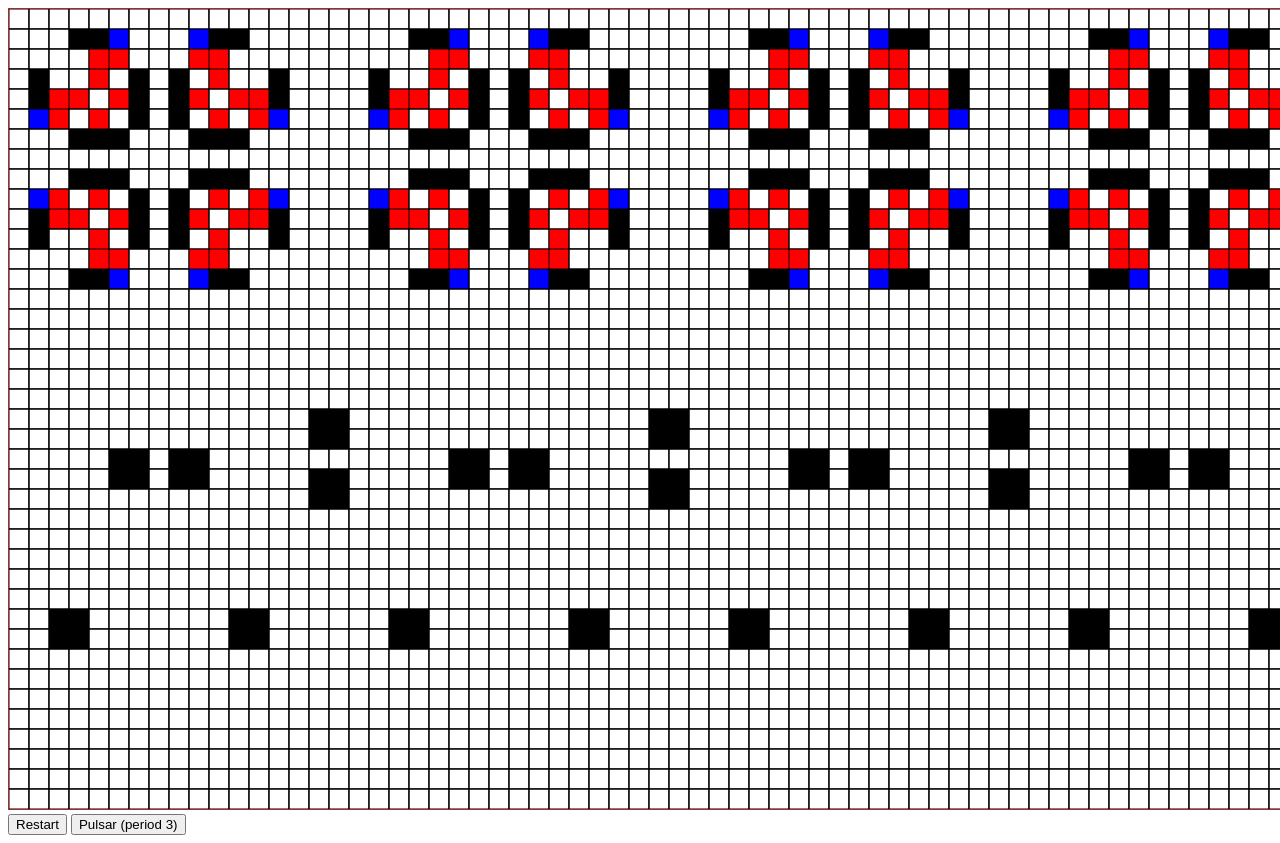
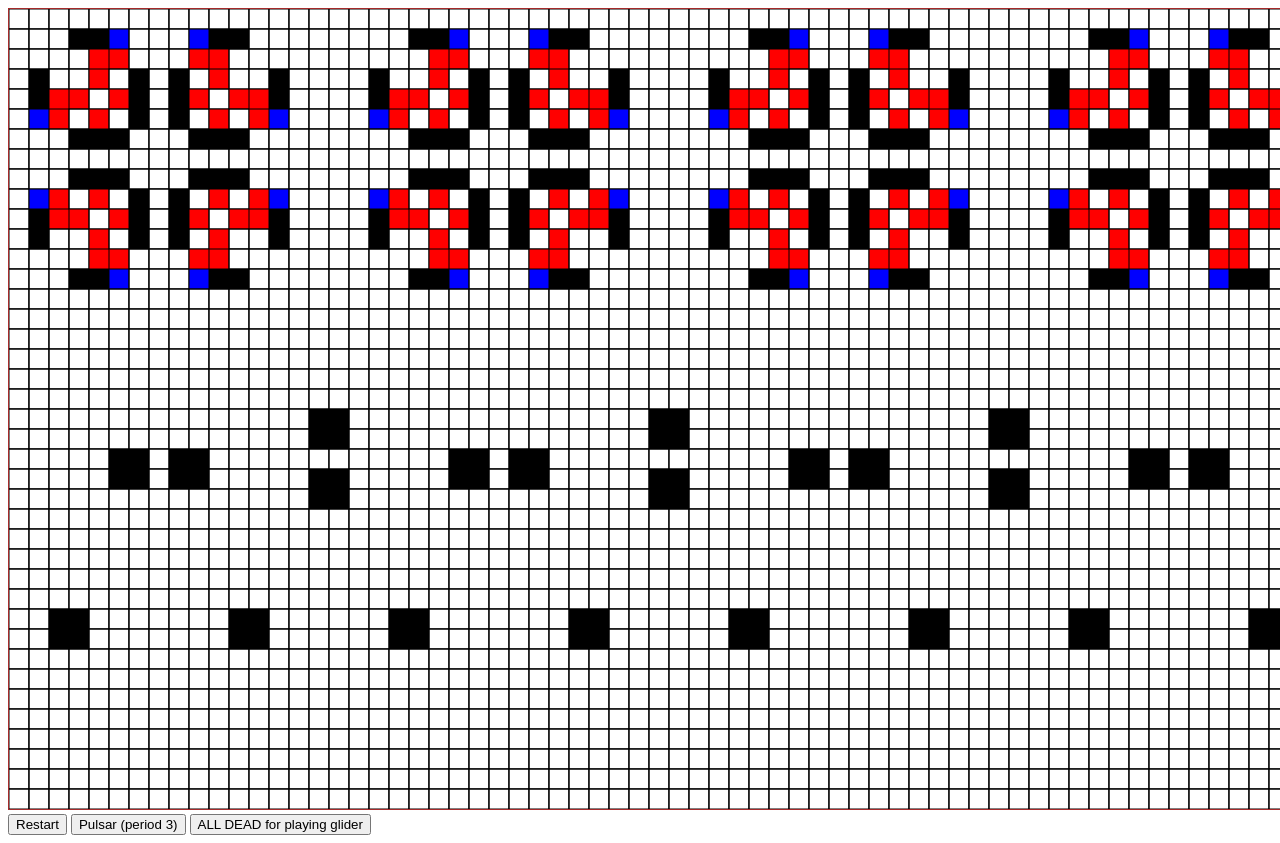
Before and after one commit to yaukuen/GameOfLife, a plain HTML site: page index.html in a window 1280 px wide. Shown: the top 843 px of the page. Drawn offline with Linux system fonts and the light colour scheme.

Commit message:
added all dead mode for playing left click glider

```diff
--- a/index.html
+++ b/index.html
@@ -13,6 +13,7 @@
     <form>
         <button name="button" value="OK" type="button" onclick="">Restart</button>
         <button name="button" value="OK" type="button">Pulsar (period 3)</button>
+        <button name="button" value="OK" type="button">ALL DEAD for playing glider</button>
     </form>
 </body>
 </html>
```
